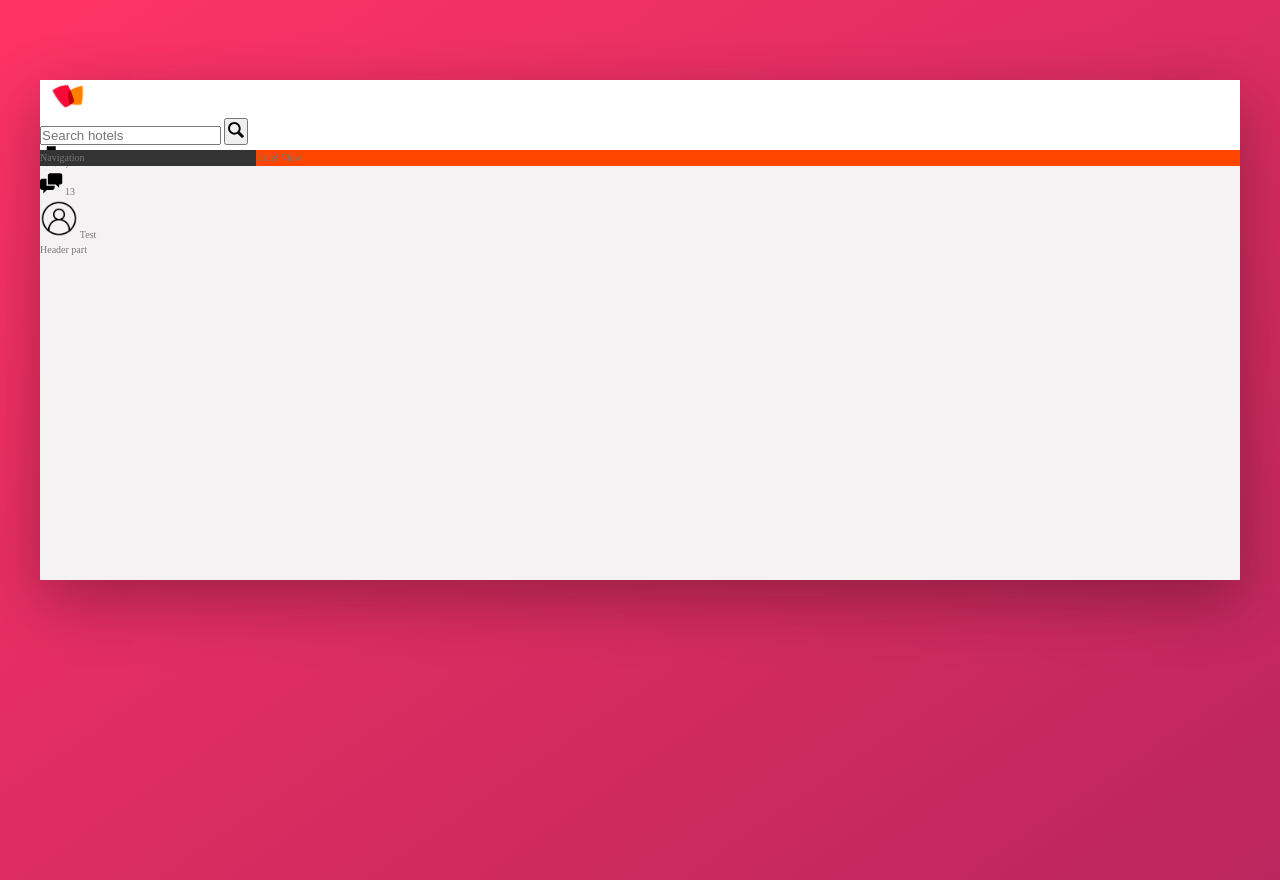
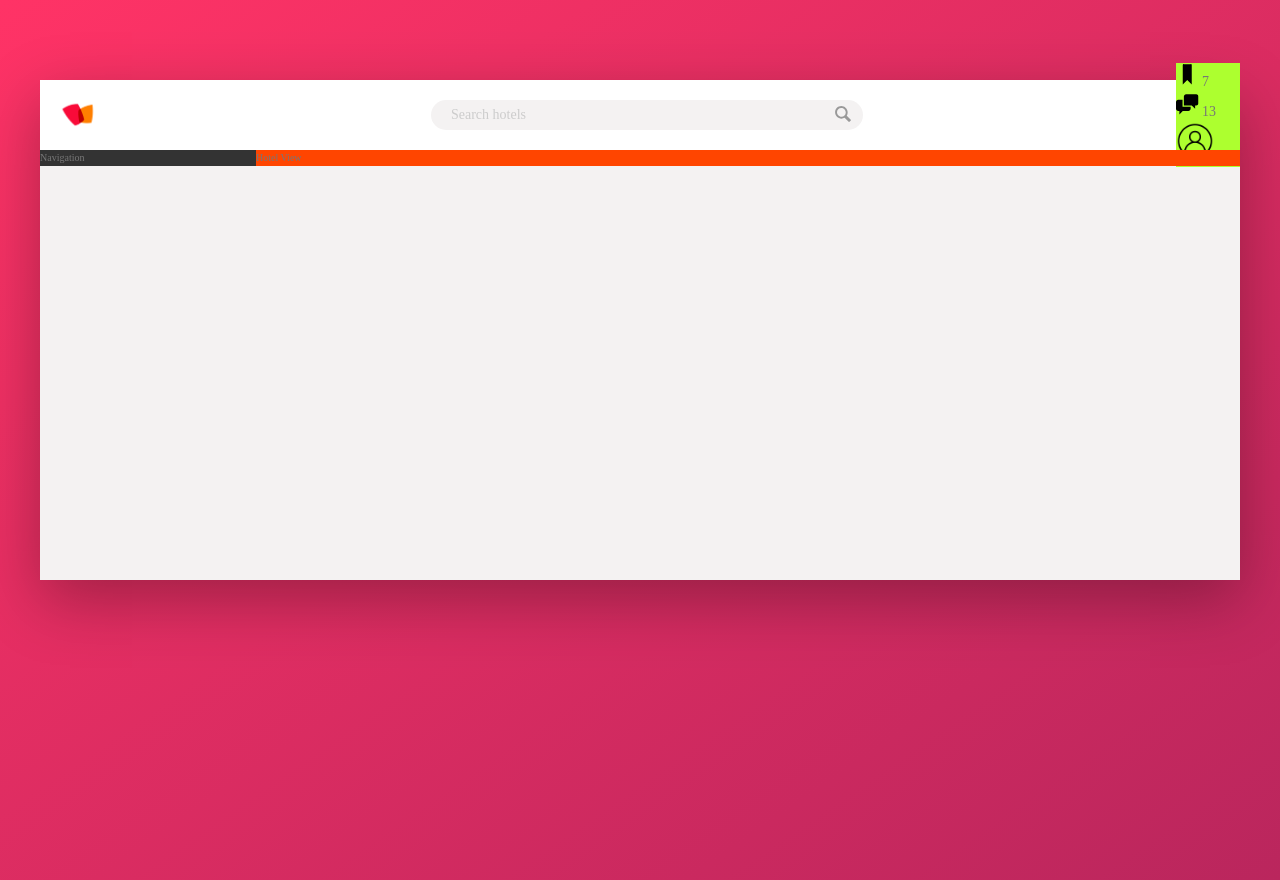
Before and after one commit to darthinvader/Html-Tutorial, a website: page trillo/index.html in a window 1280 px wide. Drawn offline with Linux system fonts and the light colour scheme.

Commit message:
[feat] flexbox aligning item

```diff
--- a/trillo/index.html
+++ b/trillo/index.html
@@ -42,7 +42,6 @@
           <span class="user-nav__user-name">Test</span>
         </div>
       </nav>
-      Header part
     </header>
     <div class="content">
       <nav class="sidebar">
--- a/trillo/sass/_components.scss
+++ b/trillo/sass/_components.scss
@@ -2,25 +2,69 @@
 //LOGO
 .logo {
   height: 3.25rem;
+  margin-left: 1rem;
 }
 
 /////////////////////////////////////////////////////
 // SEARCH
 .search {
+  flex: 0 0 40%;
+
+  display: flex;
+  align-items: center;
+  justify-content: center;
+
   &__input {
+    font-family: inherit;
+    font-size: inherit;
+    color: inherit;
+    background-color: var(--color-grey-light-2);
+    border: none;
+    padding: 0.7rem 2rem;
+    border-radius: 100rem;
+    width: 90%;
+    transition: all 0.2s;
+    margin-right: -3rem;
+
+    &:focus {
+      outline: none;
+      width: 100%;
+      background-color: var(--color-grey-light-3);
+    }
+
+    &::-webkit-input-placeholder {
+      font-weight: 100;
+      color: var(--color-grey-light-4);
+    }
+  }
+
+  &__input:focus + &__button {
+    background-color: var(--color-grey-light-3);
   }
   &__button {
+    border: none;
+    background-color: var(--color-grey-light-2);
+
+    &:focus {
+      outline: none;
+    }
+
+    &:active {
+      transform: translateY(2px);
+    }
   }
 
   &__icon {
     height: 2rem;
     width: 2rem;
+    fill: var(--color-grey-dark-3);
   }
 }
 
 //////////////////////////////////////////////////////
 // USER NAVIGATIOn
 .user-nav {
+  background-color: greenyellow;
   &__icon-box {
   }
 
--- a/trillo/sass/_layout.scss
+++ b/trillo/sass/_layout.scss
@@ -8,9 +8,14 @@
 }
 
 .header {
+  font-size: 1.4rem;
   height: 7rem;
   background-color: #fff;
   border-bottom: var(--color-grey-light-2);
+
+  display: flex;
+  justify-content: space-between;
+  align-items: center;
 }
 
 .content {
```
Also changed, not shown: trillo/css/style.css.
